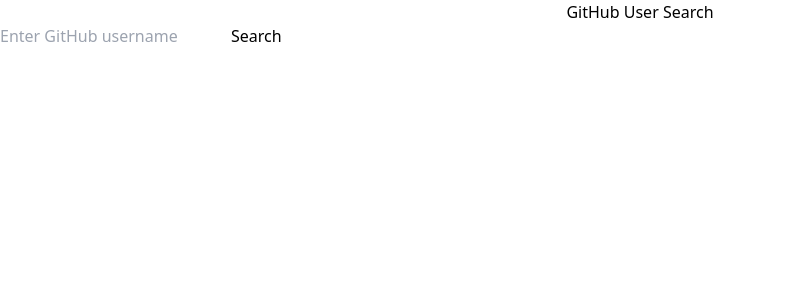
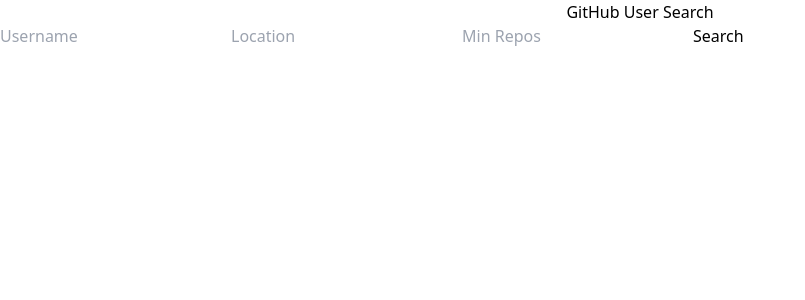
Before and after one commit to YounesEtt/alx-fe-reactjs, a React (Vite) app in the folder github-user-search/: page / in a window 1280 px wide. Shown: the top 300 px of the page, without its empty margins (0-805 px from the left). Built offline with nearby package versions, Linux system fonts and the light colour scheme.

Commit message:
Update Search.jsx

```diff
--- a/github-user-search/src/components/Search.jsx
+++ b/github-user-search/src/components/Search.jsx
@@ -1,10 +1,12 @@
 // src/components/Search.jsx
 import React, { useState } from 'react';
-import { fetchUserData } from '../services/githubService';
+import { fetchAdvancedUserSearch, fetchUserData } from '../services/githubService';
 
 const Search = () => {
   const [username, setUsername] = useState('');
-  const [userData, setUserData] = useState(null);
+  const [location, setLocation] = useState('');
+  const [minRepos, setMinRepos] = useState('');
+  const [userData, setUserData] = useState([]);
   const [loading, setLoading] = useState(false);
   const [error, setError] = useState(null);
 
@@ -12,66 +14,64 @@
     event.preventDefault();
     setLoading(true);
     setError(null);
-    setUserData(null);
 
     try {
-      const data = await fetchUserData(username);
-      setUserData(data);
+      const users = await fetchAdvancedUserSearch({ username, location, minRepos });
+      setUserData(users);
     } catch (err) {
-      setError("Looks like we cant find the user");
+      setError("Looks like we can't find the user(s)");
     } finally {
       setLoading(false);
     }
   };
 
   return (
-    <div className="max-w-md mx-auto mt-10 p-4">
-      <form onSubmit={handleSubmit} className="flex gap-2">
+    <div className="p-4">
+      <form onSubmit={handleSubmit} className="space-y-2">
         <input
           type="text"
           value={username}
           onChange={(e) => setUsername(e.target.value)}
-          placeholder="Enter GitHub username"
-          required
-          className="flex-grow border border-gray-300 rounded px-3 py-2 focus:outline-none focus:ring-2 focus:ring-blue-500"
+          placeholder="Username"
+          className="border px-2 py-1"
         />
-        <button
-          type="submit"
-          className="bg-blue-600 text-white px-4 rounded hover:bg-blue-700 transition"
-        >
-          Search
-        </button>
+        <input
+          type="text"
+          value={location}
+          onChange={(e) => setLocation(e.target.value)}
+          placeholder="Location"
+          className="border px-2 py-1"
+        />
+        <input
+          type="number"
+          value={minRepos}
+          onChange={(e) => setMinRepos(e.target.value)}
+          placeholder="Min Repos"
+          className="border px-2 py-1"
+        />
+        <button type="submit" className="bg-blue-500 text-white px-4 py-1">Search</button>
       </form>
 
-      {loading && <p className="mt-4 text-center">Loading...</p>}
-      {error && <p className="mt-4 text-center text-red-600">{error}</p>}
+      {loading && <p className="mt-4">Loading...</p>}
+      {error && <p className="mt-4 text-red-600">{error}</p>}
 
-      {userData && (
-        <div className="mt-6 p-4 border border-gray-300 rounded shadow">
-          <img
-            src={userData.avatar_url}
-            alt={`${userData.login} avatar`}
-            className="w-24 h-24 rounded-full mx-auto"
-          />
-          <h2 className="text-center text-xl font-semibold mt-2">
-            {userData.name || userData.login}
-          </h2>
-          {userData.location && (
-            <p className="text-center text-gray-600 mt-1">{userData.location}</p>
-          )}
-          <p className="text-center mt-1">
-            Public repos: {userData.public_repos}
-          </p>
-          <div className="text-center mt-3">
+      {userData.length > 0 && (
+        <div className="mt-4 grid grid-cols-1 md:grid-cols-2 lg:grid-cols-3 gap-4">
+          {userData.map((user) => (
+            <div key={user.id} className="border p-4 rounded shadow">
+              <img src={user.avatar_url} alt={user.login} width="100" className="mb-2" />
+              <h2 className="font-bold">{user.name || user.login}</h2>
+              <p>{user.location || 'No location'}</p>
               <a
-              href={userData.html_url}
+                href={user.html_url}
                 target="_blank"
                 rel="noopener noreferrer"
-              className="text-blue-600 hover:underline"
+                className="text-blue-500 underline"
               >
                 View Profile
               </a>
             </div>
+          ))}
         </div>
       )}
     </div>
```
Lines whose indentation alone changed are shown as unchanged.
